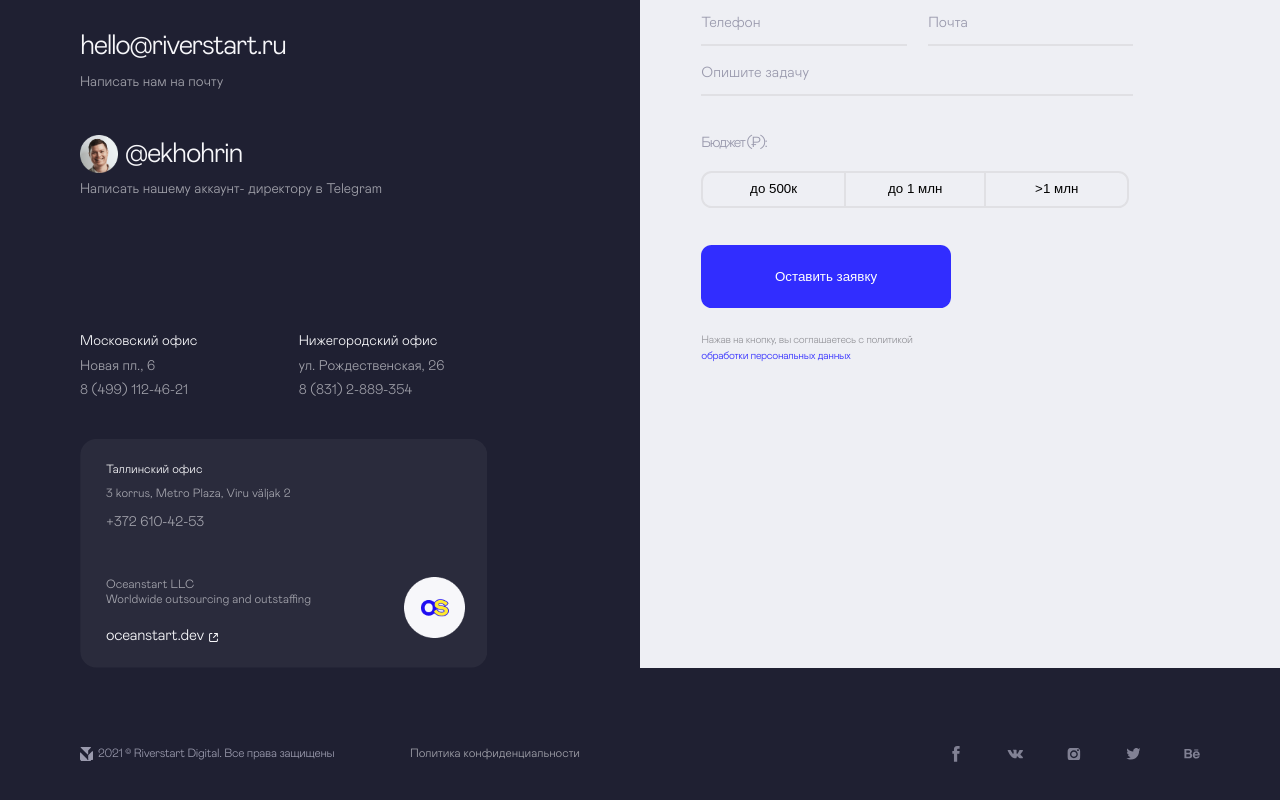
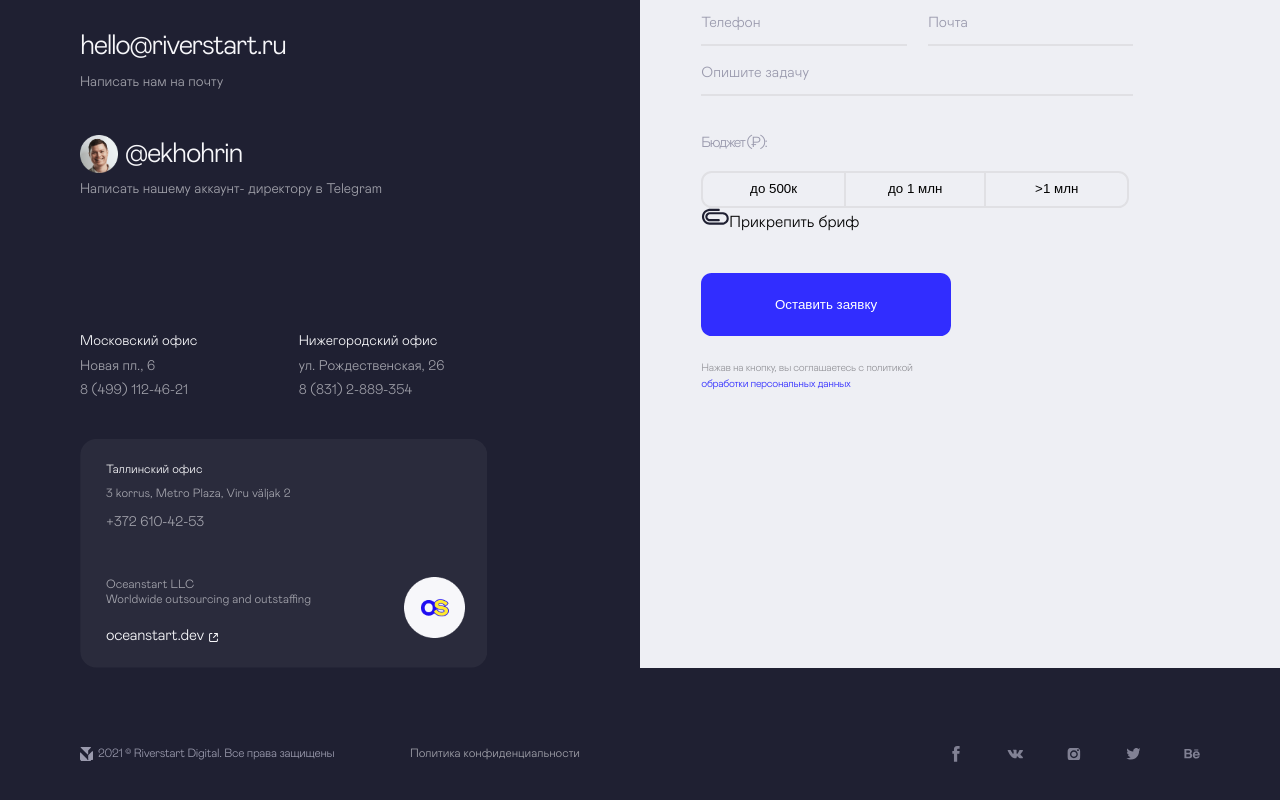
Before and after one commit to Kuldyaev/testovoe03032024, a Vue app: page / in a window 1280 px wide. Shown: the part 1201-2001 px from the top of the page. Built offline with nearby package versions, Linux system fonts and the light colour scheme.

Commit message:
Add brief btn svg

```diff
--- a/src/components/FormActive.vue
+++ b/src/components/FormActive.vue
@@ -50,7 +50,10 @@
       <h4 class="budgetTitle">Бюджет (₽):</h4>
       <BudgetInput :value="budget" @choseBudget="choseBudget" />
     </FlexBox>
-
+    <FlexBox w="100%" justify="start" direction="row">
+      <div class="skrepa"></div>
+      <div>Прикрепить бриф</div>
+    </FlexBox>
     <FlexBox justify="start" w="100%" class="submitBtnPlace">
       <Button
         category="formSubmit"
@@ -183,6 +186,13 @@ a {
 .budgetPlace {
   margin-top: 20px;
 }
+.skrepa {
+  width: 28px;
+  height: 28px;
+  background-image: url("~@/assets/img/svg/skrepa.svg");
+  background-size: contain;
+  background-repeat: no-repeat;
+}
 
 @media (max-width: $small-screen) {
   .info {
```
Also changed, not shown: src/assets/img/svg/skrepa.svg (added).
